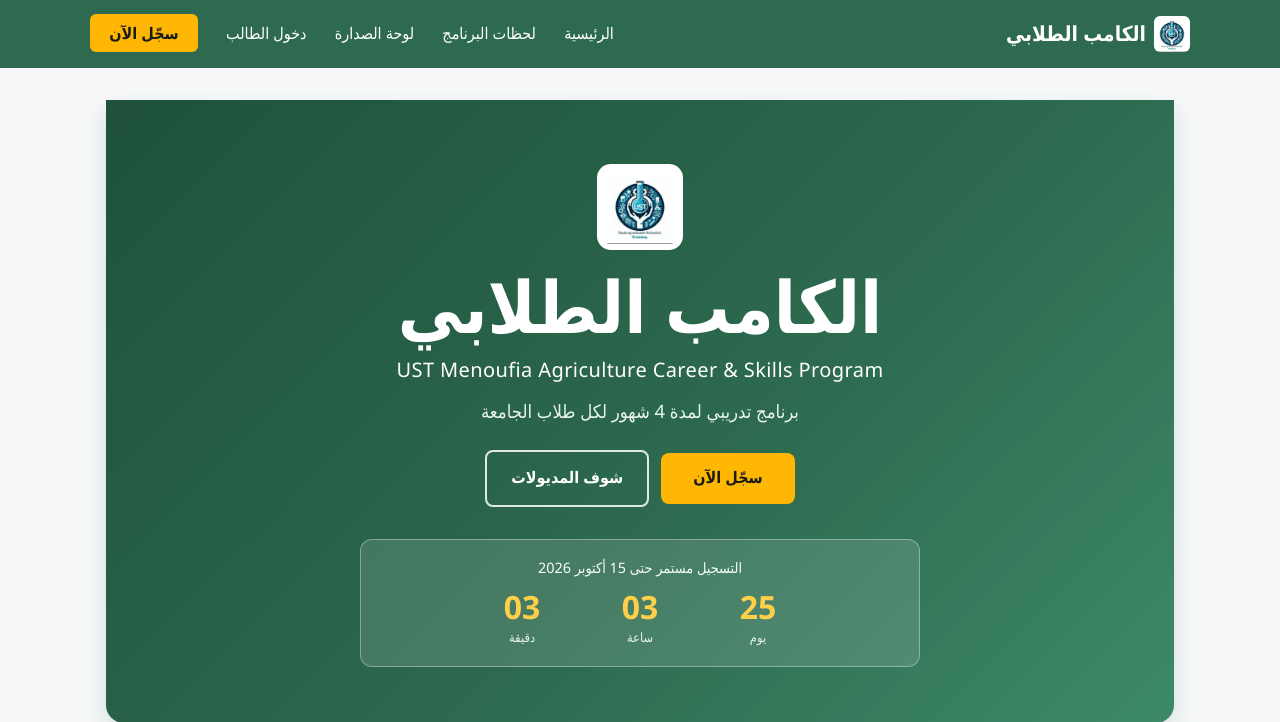
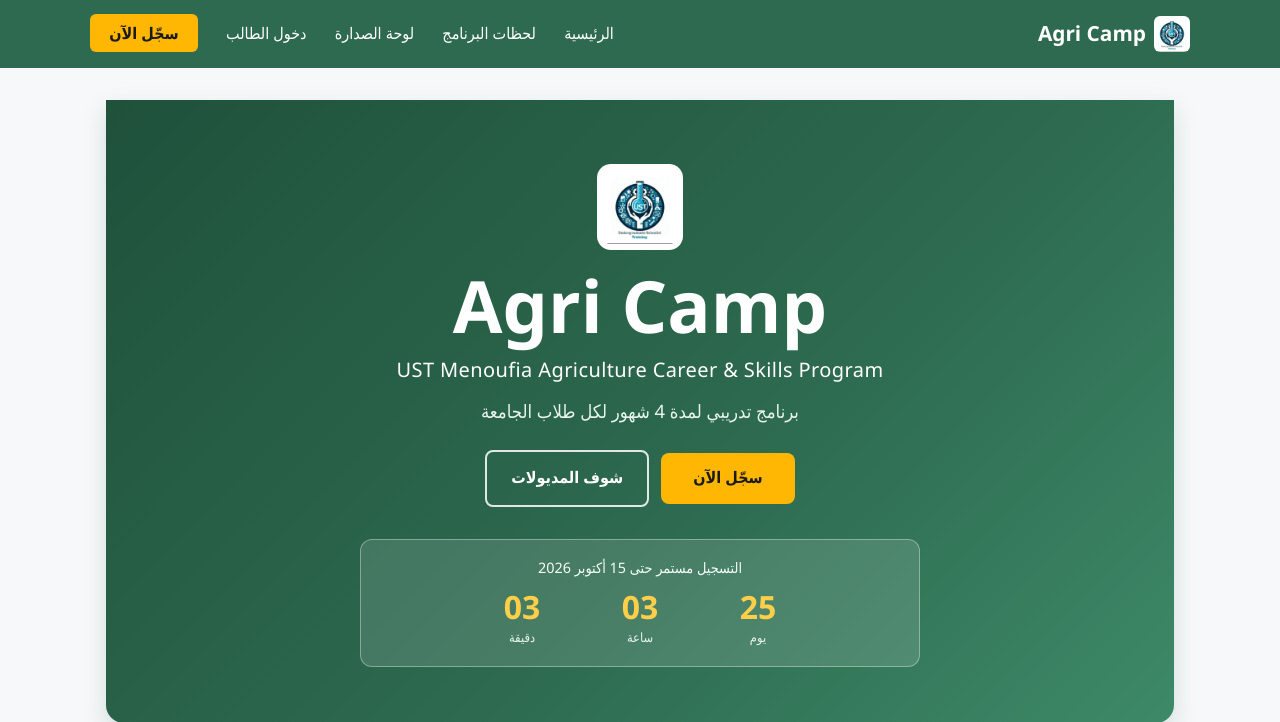
Before and after one commit to mahmousallam/ust-camp-website, a Flask app: page / in a window 1280 px wide. Shown: the top 722 px of the page. Run offline with Flask 3, Linux system fonts and the light colour scheme; data that the repository does not hold is empty; some libraries are stand-ins or nearby versions.

Commit message:
Rename program to Agri Camp

```diff
--- a/templates/base.html
+++ b/templates/base.html
@@ -3,7 +3,7 @@
 <head>
     <meta charset="UTF-8">
     <meta name="viewport" content="width=device-width, initial-scale=1.0">
-    <title>{% block title %}الكامب الطلابي{% endblock %}</title>
+    <title>{% block title %}Agri Camp{% endblock %}</title>
     <link rel="stylesheet" href="{{ url_for('static', filename='style.css') }}">
 </head>
 <body>
@@ -12,7 +12,7 @@
             <a href="{{ url_for('home') }}" class="logo">
                 <img src="{{ url_for('static', filename='img/logo.png') }}" alt="لوجو المبادرة" class="logo-img" onerror="this.style.display='none'; document.getElementById('logo-fallback').style.display='inline';">
                 <span id="logo-fallback" style="display:none;">UST</span>
-                الكامب الطلابي
+                Agri Camp
             </a>
             <div class="nav-links">
                 <a href="{{ url_for('home') }}">الرئيسية</a>
@@ -50,7 +50,7 @@
             <a href="#" target="_blank" rel="noopener" title="يوتيوب" aria-label="YouTube"><svg viewBox="0 0 24 24" fill="currentColor"><path d="M23.5 6.2a3 3 0 0 0-2.1-2.1C19.6 3.5 12 3.5 12 3.5s-7.6 0-9.4.6A3 3 0 0 0 .5 6.2 31 31 0 0 0 0 12a31 31 0 0 0 .5 5.8 3 3 0 0 0 2.1 2.1c1.8.6 9.4.6 9.4.6s7.6 0 9.4-.6a3 3 0 0 0 2.1-2.1A31 31 0 0 0 24 12a31 31 0 0 0-.5-5.8zM9.6 15.6V8.4l6.3 3.6-6.3 3.6z"/></svg></a>
             <a href="#" target="_blank" rel="noopener" title="لينكدإن" aria-label="LinkedIn"><svg viewBox="0 0 24 24" fill="currentColor"><path d="M20.45 20.45h-3.56v-5.57c0-1.33-.02-3.04-1.85-3.04-1.86 0-2.14 1.45-2.14 2.94v5.67H9.34V9h3.42v1.56h.05c.48-.9 1.64-1.85 3.38-1.85 3.6 0 4.27 2.37 4.27 5.46v6.28zM5.34 7.43a2.07 2.07 0 1 1 0-4.13 2.07 2.07 0 0 1 0 4.13zM7.12 20.45H3.56V9h3.56v11.45z"/></svg></a>
         </div>
-        <p>© 2026 الكامب الطلابي</p>
+        <p>© 2026 Agri Camp</p>
     </footer>
 </body>
 </html>
--- a/templates/index.html
+++ b/templates/index.html
@@ -1,10 +1,10 @@
 {% extends "base.html" %}
-{% block title %}الرئيسية - الكامب الطلابي{% endblock %}
+{% block title %}الرئيسية - Agri Camp{% endblock %}
 
 {% block content %}
 <section class="hero">
     <img src="{{ url_for('static', filename='img/logo.png') }}" alt="UST Menoufia" class="hero-logo">
-    <h1>الكامب الطلابي</h1>
+    <h1>Agri Camp</h1>
     <p class="hero-program-name">UST Menoufia Agriculture Career &amp; Skills Program</p>
     <p class="subtitle">برنامج تدريبي لمدة 4 شهور لكل طلاب الجامعة</p>
     <div class="hero-actions">
--- a/templates/register.html
+++ b/templates/register.html
@@ -1,5 +1,5 @@
 {% extends "base.html" %}
-{% block title %}التسجيل - الكامب الطلابي{% endblock %}
+{% block title %}التسجيل - Agri Camp{% endblock %}
 
 {% block content %}
 <section class="form-section">
```
